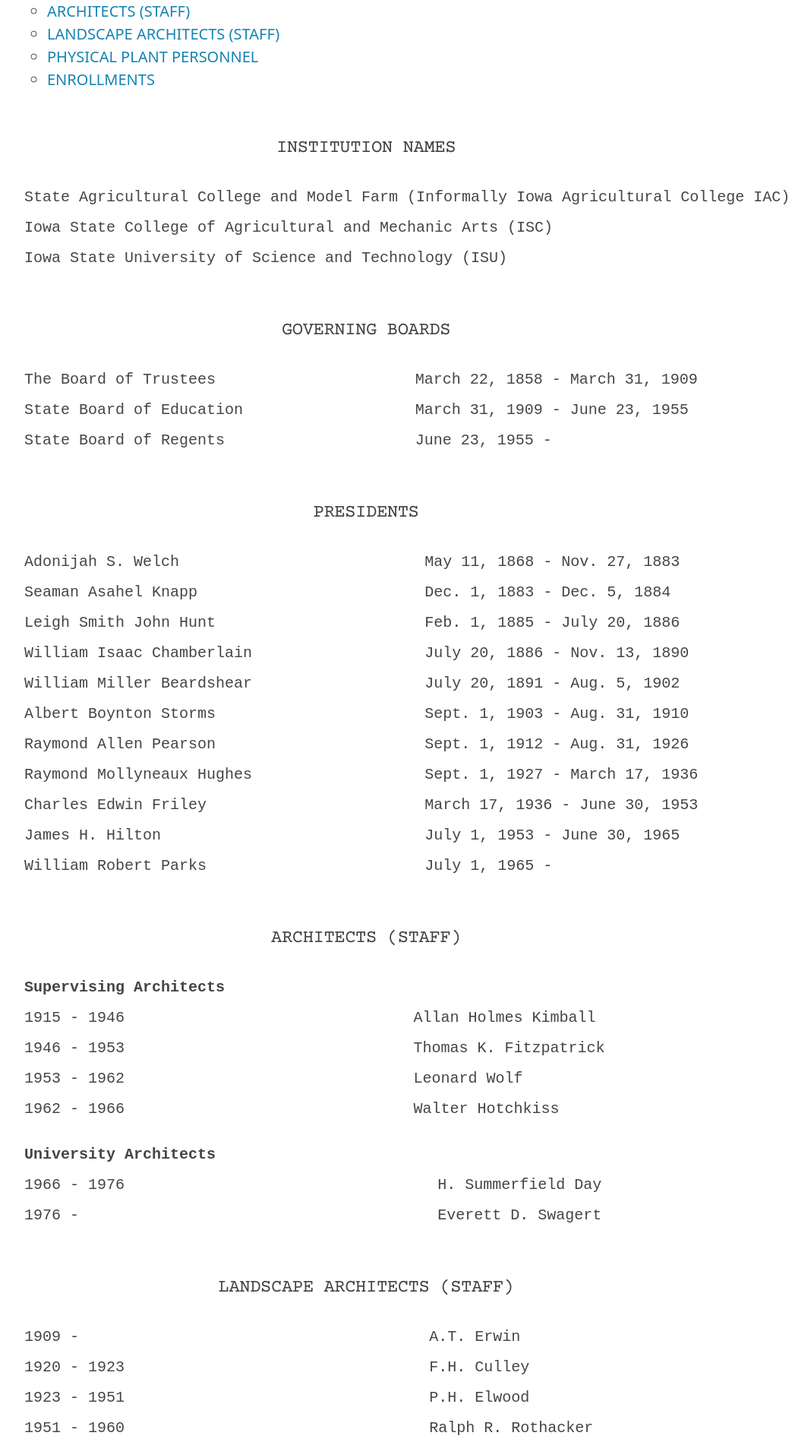
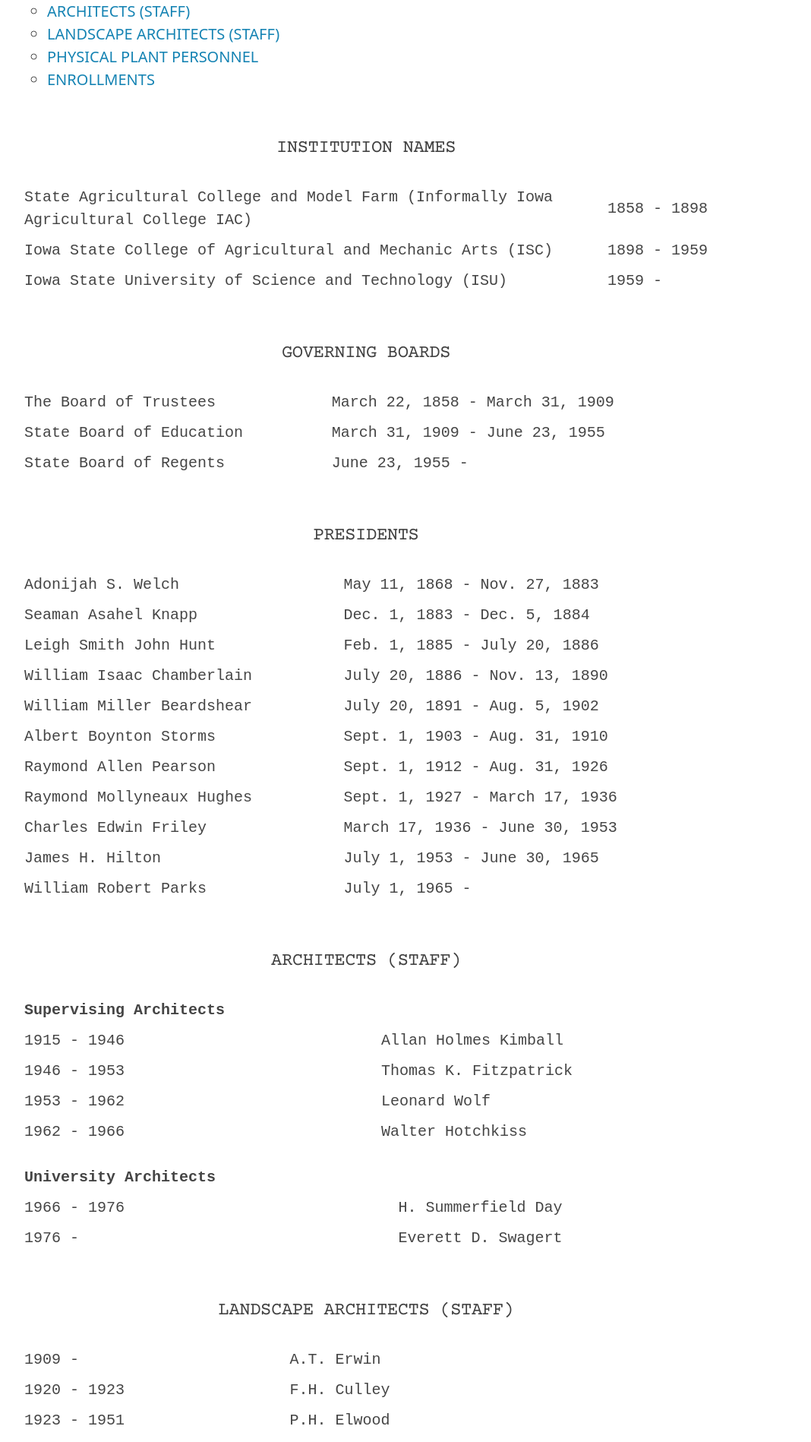
Before and after one commit to emanderson811/day-edition, a Jekyll site: the page built from _texts/1001day-appendices.md, in a window 1280 px wide. Shown: the part 389-2287 px from the top of the page at 76% size, without its empty margins (158-1226 px from the left). Built offline with Jekyll 4.4.1, drawn with Linux system fonts in a browser that asks for light colours; some of the changed text lies outside the part shown.

Commit message:
Update 1001day-appendices.md

```diff
--- a/_texts/1001day-appendices.md
+++ b/_texts/1001day-appendices.md
@@ -173,14 +173,6 @@
 
 
 ## PHYSICAL PLANT PERSONNEL
-
-<head>
-  <style>
-    td:first-child {
-      white-space: nowrap;
-      padding-right: 200px;}
-  </style>
-</head>
 
 <table>
   <tr>
```
